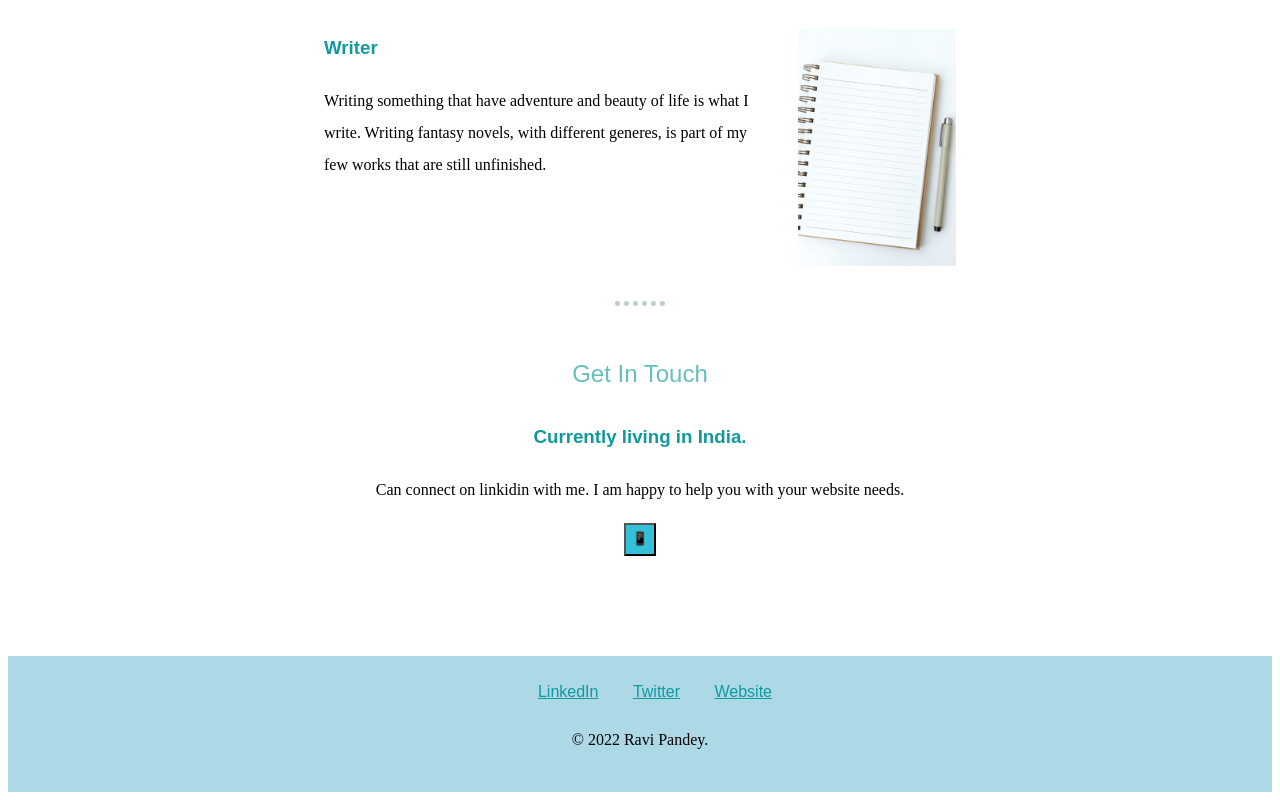
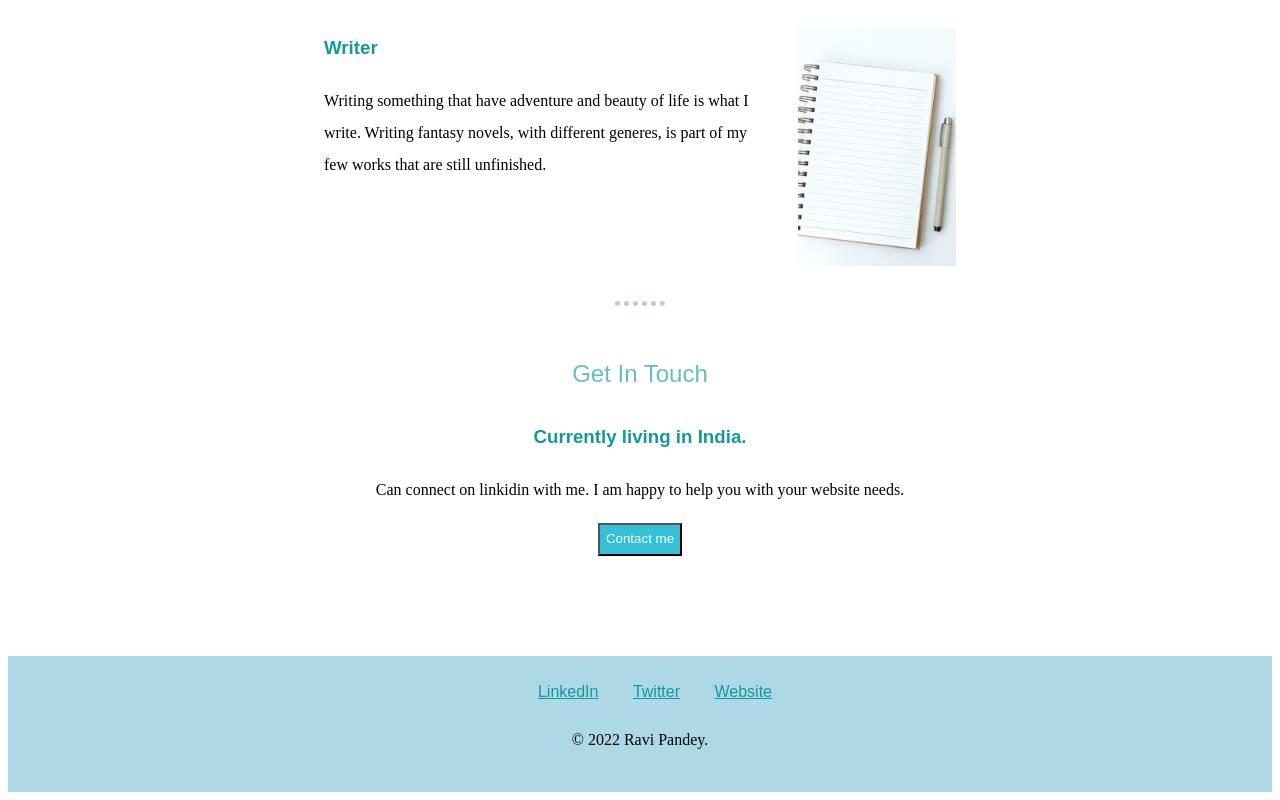
Before and after one commit to raviSavour/HTML2, a plain HTML site: page index.html in a window 1280 px wide. Shown: the part 1361-2161 px from the top of the page. Drawn offline with Linux system fonts and the light colour scheme.

Commit message:
Update index.html

```diff
--- a/index.html
+++ b/index.html
@@ -45,7 +45,7 @@
         <div id = "button-wrap-inner">
           <form>
 
-        <a class="btn" href="mailto:ravipnd1212@gmail.com"><input type = "button" name = "text" value = "📱" id = "contact-me" ></a>
+        <a class="btn" href="mailto:ravipnd1212@gmail.com"><input type = "button" name = "text" value = "Contact me" id = "contact-me" ></a>
       </form>
       </div>
       </div>
```
